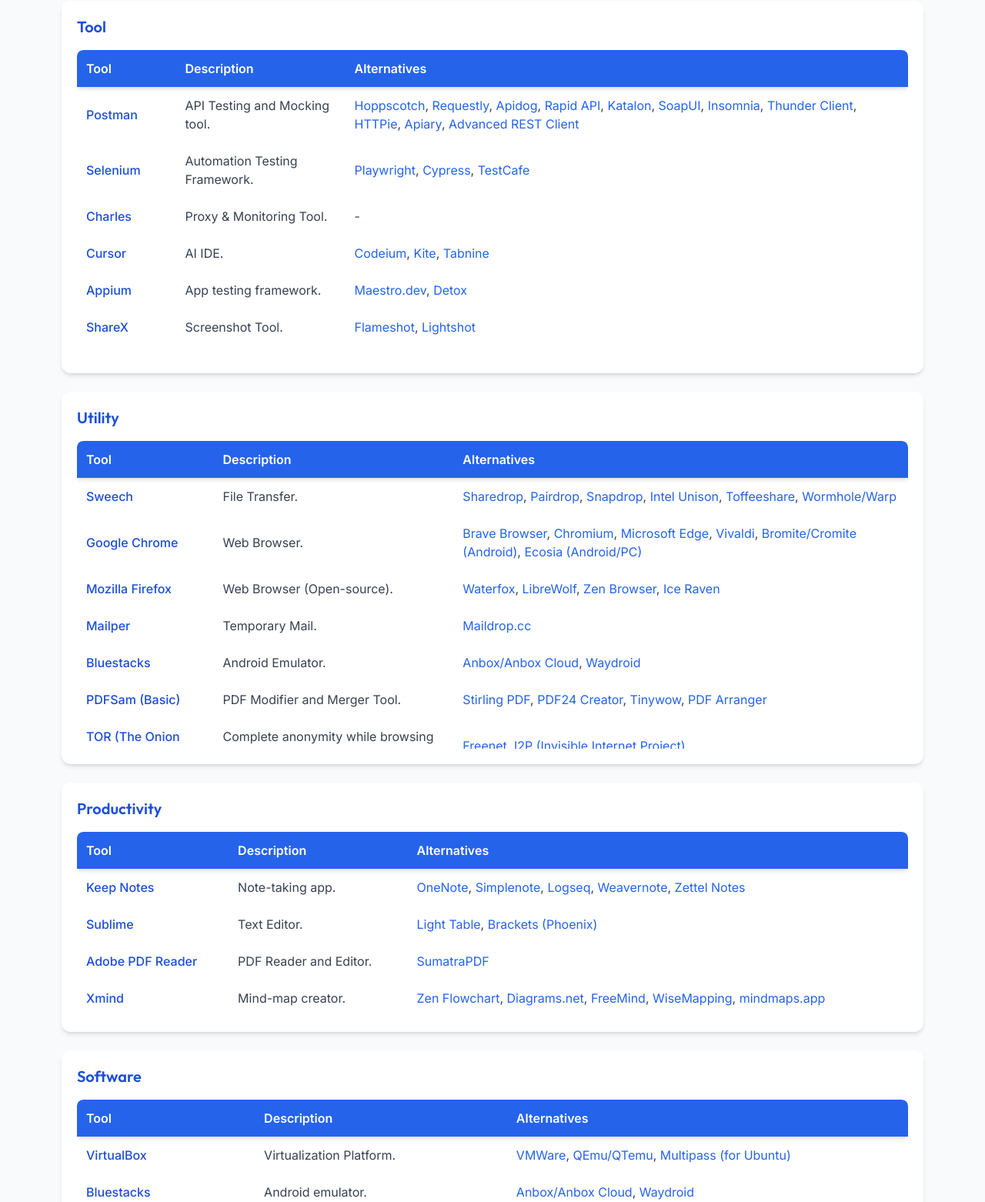
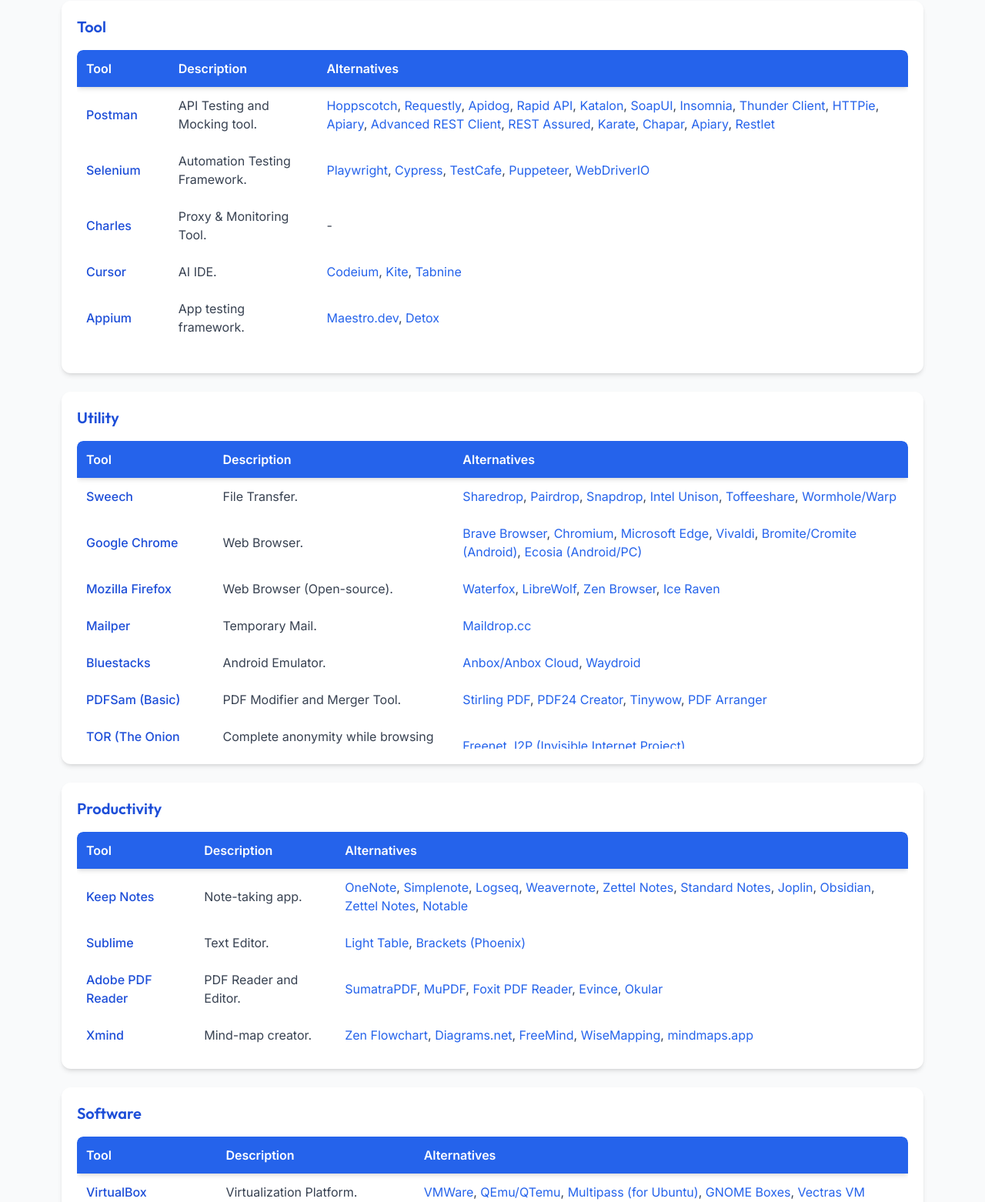
Before and after one commit to th3n00bd3v/software_tools_repo, a website: page alternative-tools.html in a window 1280 px wide. Shown: the part 1066-2628 px from the top of the page at 77% size. Drawn offline with nearby package versions, Linux system fonts and the light colour scheme.

Commit message:
Updates in JSON files

```diff
--- a/alternative-tools.json
+++ b/alternative-tools.json
@@ -145,7 +145,12 @@
           { "name": "Thunder Client", "link": "https://www.thunderclient.com/" },
           { "name": "HTTPie", "link": "https://httpie.io/" },
           { "name": "Apiary", "link": "https://www.apiary.io/" },
-          { "name": "Advanced REST Client", "link": "https://advancedrestclient.com/" }
+          { "name": "Advanced REST Client", "link": "https://advancedrestclient.com/" },
+          { "name": "REST Assured", "link": "https://rest-assured.io/" },
+          { "name": "Karate", "link": "https://karatelabs.github.io/" },
+          { "name": "Chapar", "link": "https://chapar.dev/" },
+          { "name": "Apiary", "link": "https://www.apiary.io/" },
+          { "name": "Restlet", "link": "https://restlet.com/" }
         ]
       },
       {
@@ -155,7 +160,9 @@
         "alternatives": [
           { "name": "Playwright", "link": "https://playwright.dev/" },
           { "name": "Cypress", "link": "https://cypress.io/" },
-          { "name": "TestCafe", "link": "https://www.testcafe.io/" }
+          { "name": "TestCafe", "link": "https://www.testcafe.io/" },
+          { "name": "Puppeteer", "link": "https://pptr.dev/" },
+          { "name": "WebDriverIO", "link": "https://webdriver.io/" }
         ]
       },
       {
@@ -317,7 +324,12 @@
           { "name": "Simplenote", "link": "https://simplenote.com/" },
           { "name": "Logseq", "link": "https://logseq.com/" },
           { "name": "Weavernote", "link": "https://weavernote.com/" },
-          { "name": "Zettel Notes", "link": "https://zettelnote.app/" }
+          { "name": "Zettel Notes", "link": "https://zettelnote.app/" },
+          { "name": "Standard Notes", "link": "https://standardnotes.com/" },
+          { "name": "Joplin", "link": "https://joplinapp.org/" },
+          { "name": "Obsidian", "link": "https://obsidian.md/" },
+          { "name": "Zettel Notes", "link": "https://zettelnote.app/" },
+          { "name": "Notable", "link": "https://notable.app/" }
         ]
       },
       {
@@ -326,15 +338,18 @@
         "description": "Text Editor.",
         "alternatives": [
           { "name": "Light Table", "link": "https://lighttable.com/" },
-          { "name": "Brackets (Phoenix)", "link": "https://brackets.io/" }
-        ]
+          { "name": "Brackets (Phoenix)", "link": "https://brackets.io/" }        ]
       },
       {
         "name": "Adobe PDF Reader",
         "link": "https://get.adobe.com/reader/",
         "description": "PDF Reader and Editor.",
         "alternatives": [
-          { "name": "SumatraPDF", "link": "https://www.sumatrapdfreader.org/" }
+          { "name": "SumatraPDF", "link": "https://www.sumatrapdfreader.org/" },
+          { "name": "MuPDF", "link": "https://mupdf.com/" },
+          { "name": "Foxit PDF Reader", "link": "https://www.foxit.com/pdf-reader/" },
+          { "name": "Evince", "link": "https://wiki.gnome.org/Apps/Evince" },
+          { "name": "Okular", "link": "https://okular.kde.org/" }
         ]
       },
       {
@@ -361,7 +376,10 @@
         "alternatives": [
           { "name": "VMWare", "link": "https://www.vmware.com/" },
           { "name": "QEmu/QTemu", "link": "https://www.qemu.org/" },
-          { "name": "Multipass (for Ubuntu)", "link": "https://multipass.run/" }
+          { "name": "Multipass (for Ubuntu)", "link": "https://multipass.run/" },
+          { "name": "GNOME Boxes", "link": "https://wiki.gnome.org/Apps/Boxes" },
+          { "name": "Vectras VM", "link": "https://vectrasvm.com/" }
+
         ]
       },
       {
@@ -440,7 +458,12 @@
           { "name": "Ollama", "link": "https://ollama.com/" },
           { "name": "Hugging Face", "link": "https://www.huggingface.co/" },
           { "name": "Mistral AI", "link": "https://mistral.ai/" },
-          { "name": "Blackbox AI", "link": "https://blackbox.ai/" }
+          { "name": "Blackbox AI", "link": "https://blackbox.ai/" },
+          { "name": "Deepseek AI", "link": "https://deepseek.ai/"},
+          { "name": "Ollama", "link": "https://ollama.com/" },
+          { "name": "Agent GPT", "link": "https://agentgpt.reworkd.ai/" },
+          { "name": "Private GPT", "link": "https://privategpt.ai/" },
+          { "name": "Jan AI", "link": "https://jan.ai/" }
         ]
       },
       {
```
Also changed, not shown: index.html (+1 -1 lines), testing-tools.html (renamed from software-testing-tools.html).
